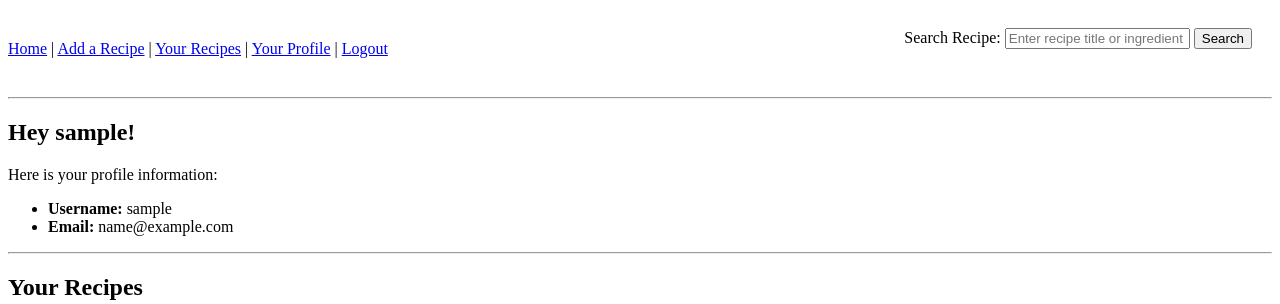
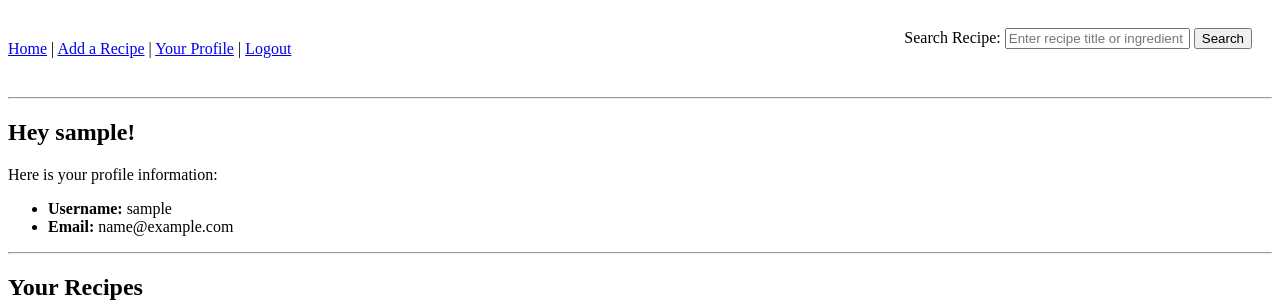
Before and after one commit to adrian8284/RecipeWebApp, a Flask app: page /profile in a window 1280 px wide. Shown: the top 304 px of the page. Run offline with Flask 3, Linux system fonts and the light colour scheme; a user stored in the database is signed in; tables that the repository leaves empty hold one stand-in row (values such as "Sample post").

Commit message:
Changed routes for /profile and /recipe

```diff
--- a/app/routes.py
+++ b/app/routes.py
@@ -7,20 +7,13 @@ from flask_login import current_user, login_user, logout_user, login_required
 import sqlalchemy as sa
 from urllib.parse import urlsplit
 
-# Shows current user, if logged in, recipes
-@myapp_obj.route("/recipes")
+# If logged in, shows current user's profile information, their recipes and saved recipes
+@myapp_obj.route("/profile")
 @login_required
 def show_recipes():
     recipes = Recipe.query.filter_by(user_id=current_user.id).all()
-    return render_template("all_recipes.html", user=current_user, recipes=recipes)
-
-# if logged in, shows current user's profile information, their recipes and saved recipes
-@myapp_obj.route("/profile")
-@login_required
-def show_profile():
-    recipes = Recipe.query.filter_by(user_id=current_user.id).all()
     saved_recipes = current_user.saved_recipes
-    return render_template("profile.html", user=current_user, recipes=recipes, saved_recipes = saved_recipes)
+    return render_template("all_recipes.html", user=current_user, recipes=recipes, saved_recipes = saved_recipes)
 
 # Shows all users and their recipe regardless if logged in or not
 @myapp_obj.route("/")
--- a/app/templates/all_recipes.html
+++ b/app/templates/all_recipes.html
@@ -1,8 +1,16 @@
 {% extends "base.html" %}
 
 {% block content %}
+    <h2>Hey {{ user.username }}!</h2>
+    <p>Here is your profile information:</p>
+    <ul>
+      <li><strong>Username:</strong> {{ user.username }}</li>
+      <li><strong>Email:</strong> {{ user.email }}</li>
+    </ul>
+    <hr>
+
+    <h2>Your Recipes</h2>
     {% if recipes %}
-    <h1>Hello, here are your recipes!</h1>
     {% for recipe in recipes %}
         <div>
             <ul>
@@ -13,6 +21,21 @@
         </div>
     {% endfor %}
     {% else %}
-        <h1>Oh no! You have no recipes</h1>
+        <p>Oh no! You have not added any recipes</p>
     {% endif %}
+
+    <hr>
+
+   <h2>Saved Recipes</h2>
+  {% if saved_recipes %}
+    <ul>
+      {% for recipe in saved_recipes %}
+        <li>
+          <a href="{{ url_for('show_recipe', integer=recipe.id) }}">{{ recipe.title }}</a>
+        </li>
+      {% endfor %}
+    </ul>
+  {% else %}
+    <p>You haven’t saved any recipes yet.</p>
+  {% endif %}
 {% endblock %}
--- a/app/templates/base.html
+++ b/app/templates/base.html
@@ -23,8 +23,7 @@
                 {% if current_user.is_anonymous %}
                 <a href="{{ url_for('login') }}">Login</a>
                 {% else %}
-                <a href="{{ url_for('show_recipes') }}">Your Recipes</a> |
-                <a href="{{ url_for('show_profile') }}">Your Profile</a> |
+                <a href="{{ url_for('show_recipes') }}">Your Profile</a> |
                 <a href="{{ url_for('logout') }}">Logout</a>
                 {% endif %}
             </div>
--- a/app/templates/recipe_details.html
+++ b/app/templates/recipe_details.html
@@ -18,7 +18,7 @@
       {% if current_user.is_anonymous %}
       <a href="{{ url_for('login') }}">Login</a>
       {% else %}
-      <a href="{{ url_for('show_recipes') }}">Your Recipes</a> |
+      <a href="{{ url_for('show_recipes') }}">Your Profile</a> |
       <a href="{{ url_for('logout') }}">Logout</a>
       {% endif %}
     </nav>
```
